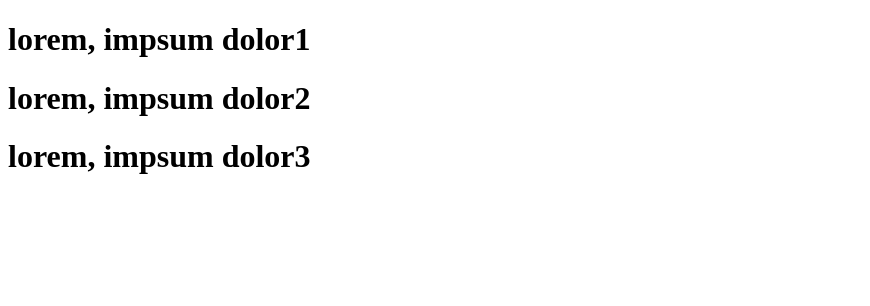
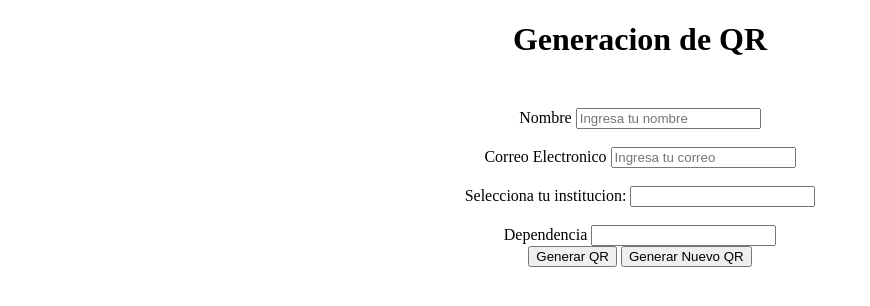
Before and after one commit to Danny27HA/paginaweb.io, a plain HTML site: page index.html in a window 1280 px wide. Shown: the whole page, without its empty margins (0-870 px from the left). Drawn offline with Linux system fonts and the light colour scheme.

Commit message:
Update index.html

```diff
--- a/index.html
+++ b/index.html
@@ -5,22 +5,51 @@
     <meta name="viewport" content="width=device-width, initial-scale=1.0">
     <title>Document</title>
 </head>
+
 <body>
 
-<!-- <div classs="container"> -->
-    <!-- <h1 id="tituloweb" >lorem</h1> -->
-    <!-- <h1 class="primertext1" id="tutuloweb">lorem, impsum dolor1</h1>
-    <h1 class="segundotext2" id="tutuloweb2">lorem, impsum dolor2</h1>
-    <h1 class="tercertext3" id="tutuloweb3">lorem, impsum dolor1</h1>
-</div> -->
+<div style="text-align: center;">
+<header>
+    <h1 style="text-align: center;">Generacion de QR</h1>
+</header>
+</div>
 
-<div classs="container">
-    <!-- <h1 id="tituloweb" >lorem</h1> -->
-    <h1 class="text" id="tutuloweb">lorem, impsum dolor1</h1>
-    <h1 class="text" id="tutuloweb2">lorem, impsum dolor2</h1>
-    <h1 class="text" id="tutuloweb3">lorem, impsum dolor3</h1>
+<div style="margin-top: 50px;">
+    <!-- Datos del QR -->
+<div style="text-align: center;">
+    <label for="input1">Nombre</label>
+        <input type="text" id="input1" required maxlength="50" placeholder="Ingresa tu nombre">
+        <br><br/>
+        <label for="input2">Correo Electronico</label>
+
+        <input type="email" id="input2" required maxlength="60" placeholder="Ingresa tu correo">
+        <br><br/>
+    <label for="input3">Selecciona tu institucion:</label>
+        <input type="text" id="input3" required list="institucionlista">
+        <br><br/>
+        <datalist id="institucionlista">
+            <option value="IPN",IPN></option>
+            <option value="Tec Monterrey",Tecnologoco de Monterrey></option>
+            <option value="Fes Acatlan",Facultad de estudios superiores Acatlan></option>
+            <option value="Univer Milenium",Univer milenium></option>
+            <option value="UAM",Universidad Autonoma De Mexico></option>
+        </datalist>
+        <label for="input4">Dependencia</label>
+        <input type="text" id="input4" required maxlength="100">
+        <div>
+        <button onclick="generarQR()" class="btn-btn-primary">Generar QR</button>
+        <BUtton onclick="location.hrefqr=`html`">Generar Nuevo QR</BUtton>
+        </div>
+
+        <div id="qr-code">
+        <img src="" alt="">
+
+        </div>
+
+</div>
 </div>
 
 </body>
-<script src="app.js"></script>
+
+<script src="qr.js"></script>
 </html>
```
